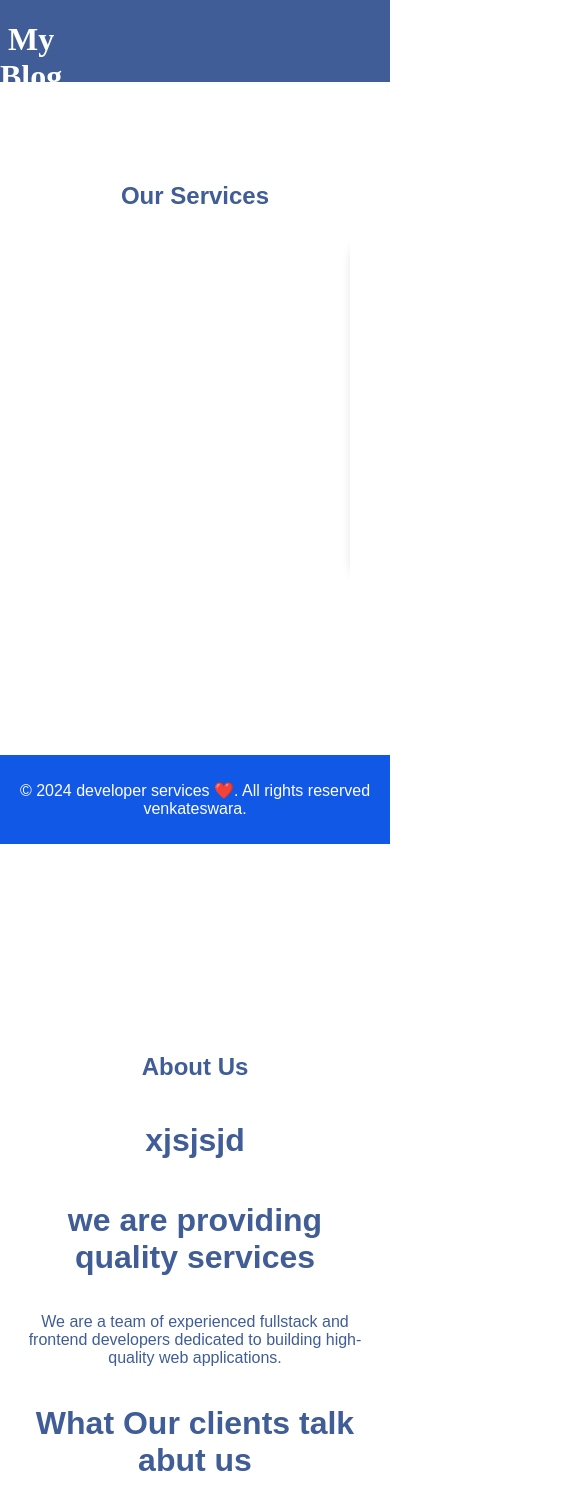
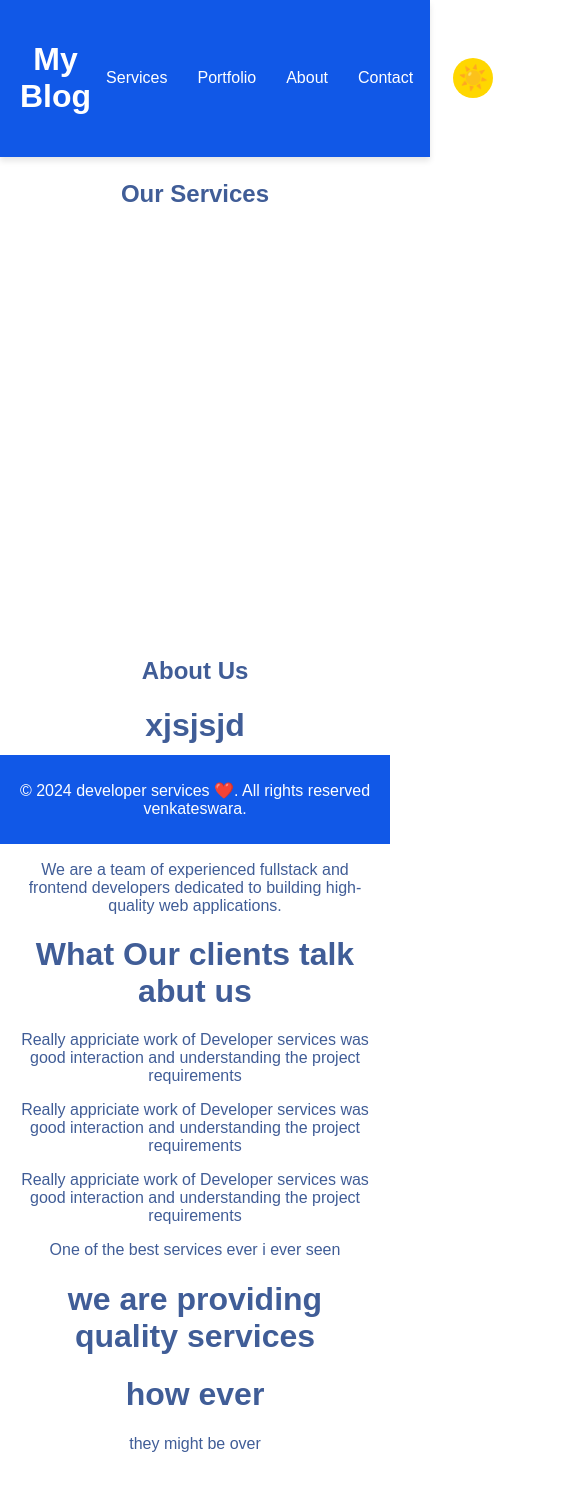
Before and after one commit to lakshmivenkateswara2356/mynewbusinesswebsite, a React (Create React App) app: page / in a window 390 px wide. Shown: the top 1506 px of the page, 585 px wide, since content can reach past the window. Built offline with nearby package versions, Linux system fonts and the light colour scheme.

Commit message:
moreresponsive

```diff
--- a/src/App.css
+++ b/src/App.css
@@ -1,9 +1,10 @@
-body.light {
-  --background-color:white;
+/* Header.css */
+:root {
+  --background-color: white;
   --text-color: #405d97;
   --header-background: #1158e7;
   --header-text-color: #ffffff;
-  --section-background:white;
+  --section-background: white;
   --section-text-color: #000000;
   --toggle-background: gold;
   --toggle-shadow: none;
@@ -11,12 +12,13 @@ body.light {
   --moon-color: #ddd;
 }
 
+
 body.dark {
-  --background-color:black;
+  --background-color: black;
   --text-color: #ffffff;
-  --header-background:black;
+  --header-background: black;
   --header-text-color: #ffffff;
-  --section-background:black;
+  --section-background: black;
   --section-text-color: #ffffff;
   --toggle-background: transparent;
   --toggle-shadow: inset -8px -9px 1px 1px #fff;
@@ -37,94 +39,78 @@ body {
   text-align: center;
 }
 
-header {
-
-
+.header {
+  background-color: var(--header-background);
   color: var(--header-text-color);
-
-
   display: flex;
-  flex-direction: row;
-  justify-content: space-evenly;
-  font-family: caveat;
-  position: calc(1px);
-
+  justify-content: space-between;
+  align-items: center;
+  padding: 20px;
+  box-shadow: 0 4px 6px rgba(0, 0, 0, 0.1);
 }
 
-header h1 {
-  margin-right:32px;
+header h1 a {
+  color: var(--header-text-color);
+  text-decoration: none;
 }
 
 header nav ul {
+  display: flex;
   list-style: none;
-  margin-left: 702px;
+  padding: 0;
+  margin: 0;
+  align-items: center;
 }
 
 header nav ul li {
-  display: inline;
-  margin: 0 10px;
+  margin: 0 15px;
 }
 
 header nav ul li a {
   color: var(--header-text-color);
   text-decoration: none;
+  transition: color 0.3s;
 }
 
-
-
-.intro-text {
-  top: 180px;
-  font-size: 1.6em;
-  font-family: monospace;
+header nav ul li a:hover {
+  color: #ffdd57;
 }
 
-[class*=text-] {
-  font-size: 1.2em;
-  font-weight: 600;
-  transition: color 500ms ease-in;
-}
-
-.text-sun {
-  color: var(--sun-color);
-}
-
-.text-moon {
-  color: var(--moon-color);
+.theme-toggle-container {
+  display: flex;
+  align-items: center;
 }
 
 #theme-toggle {
-  visibility: hidden;
+  display: none;
 }
 
-#theme-toggle + label {
-  content: '';
+.theme-toggle-label {
   display: inline-block;
   cursor: pointer;
-  height: 52px;
-  width: 52px;
+  height: 40px;
+  width: 40px;
   border-radius: 50%;
   background-color: var(--toggle-background);
   box-shadow: var(--toggle-shadow);
   transition: all 0.3s ease-in-out;
-  position: fixed;
-  margin-left: px;
+  display: flex;
+  justify-content: center;
+  align-items: center;
+  font-size: 1.5rem;
+  margin-left: 10px;
 }
 
-
+header {
+  position: fixed;
+  top: 0;
+  width: 100%;
+  z-index: 1000;
+}
 
 main {
-  padding: 20px;
+  padding: 100px 20px 20px;
 }
-.header{
-  background-color:#405d97;
-  height: 82px;
-}
-
-.vasublogee{
-
- font-style: none;
-}
-
 
 section {
   margin: 40px 0;
@@ -142,121 +128,8 @@ footer {
   width: 100%;
 }
 
-
 .services {
   padding: 20px;
-  height: 100vh;
-
-
-}
-
-.services h2 {
-  margin-bottom: 20px;
-  color: var(--text-color);
-
-}
-
-.service-list {
-  display: flex;
-  justify-content: space-around;
-}
-
-.service {
-  width:420px;
-  height: 320px;
-  padding: 20px;
-  box-shadow: 0 0 10px rgba(0,0,0,0.1);
-
-  border-width: 1px;
-  border-style: solid;
-  border-color: #405d97;
-  text-align: center;
-  opacity: 1;
-  border-radius: 32px;
-}
-
-.service h3 {
-  margin-top: 0;
-  color: var(--text-color);
-}
-
-
-.Container {
-  display: flex;
-  flex-direction: column;
-  justify-content: center;
-
-}
-
-.clintsection {
-  background-color: gray;
-  height: 50px;
-  width: 150px;
-}
-
-.about {
-  display: flex;
-  flex-direction:column;
-  justify-content: center;
-  height: 100vh;
-
-
-}
-
-.clintser{
-
- border-width: 1px;
- border-style: solid;
-
-  width: 50rem;
-  height: 8rem;
-  border-radius: 12px;
-  text-align:center;
-  margin: 8px;
-}
-
-.sizing {
-  display: flex;
-  flex-direction: row;
-  justify-content: center;
-}
-
-.totalcontact {
-
-  height: 100vh;
-
-
-}
-
-.portfolio {
-
-  height: 100vh;
-}
-
-
-.messaret{
-  height: 120px;
-  width: 420px;
-  border-radius: 12px;
-  border-width: 0.1px;
-  border-color:gray;
-  border-style: solid;
-  margin-top: 12px;
-  border-color: #1158e7;
-  text-align: center;
-}
-
-
-.nameele {
-  margin-top: 12px;
-  width: 310px;
-  height: 22px;
-  border-radius: 8px;
-  border-width: 1px;
-  border-style: solid;
-  border-color: #1158e7;
-  text-align: center;
-
 }
 
 /* Contact.css */
--- a/src/components/Header/index.js
+++ b/src/components/Header/index.js
@@ -1,26 +1,28 @@
 import React from 'react';
+
 
 function Header({ toggleTheme, theme }) {
   return (
     <header className="header">
-      <h1 href="#about"> My Blog</h1>
+      <h1><a href="#about">My Blog</a></h1>
       <nav>
         <ul>
           <li><a href="#services">Services</a></li>
           <li><a href="#portfolio">Portfolio</a></li>
           <li><a href="#about">About</a></li>
           <li><a href="#contact">Contact</a></li>
-          <input
+          <li className="theme-toggle-container">
+            <input
               type="checkbox"
               id="theme-toggle"
               checked={theme === 'dark'}
               onChange={toggleTheme}
             />
-            <label htmlFor="theme-toggle">
-              {theme === 'light'}
+            <label htmlFor="theme-toggle" className="theme-toggle-label">
+              {theme === 'light' ? '☀️' : '🌙'}
             </label>
+          </li>
         </ul>
-
       </nav>
     </header>
   );
```
